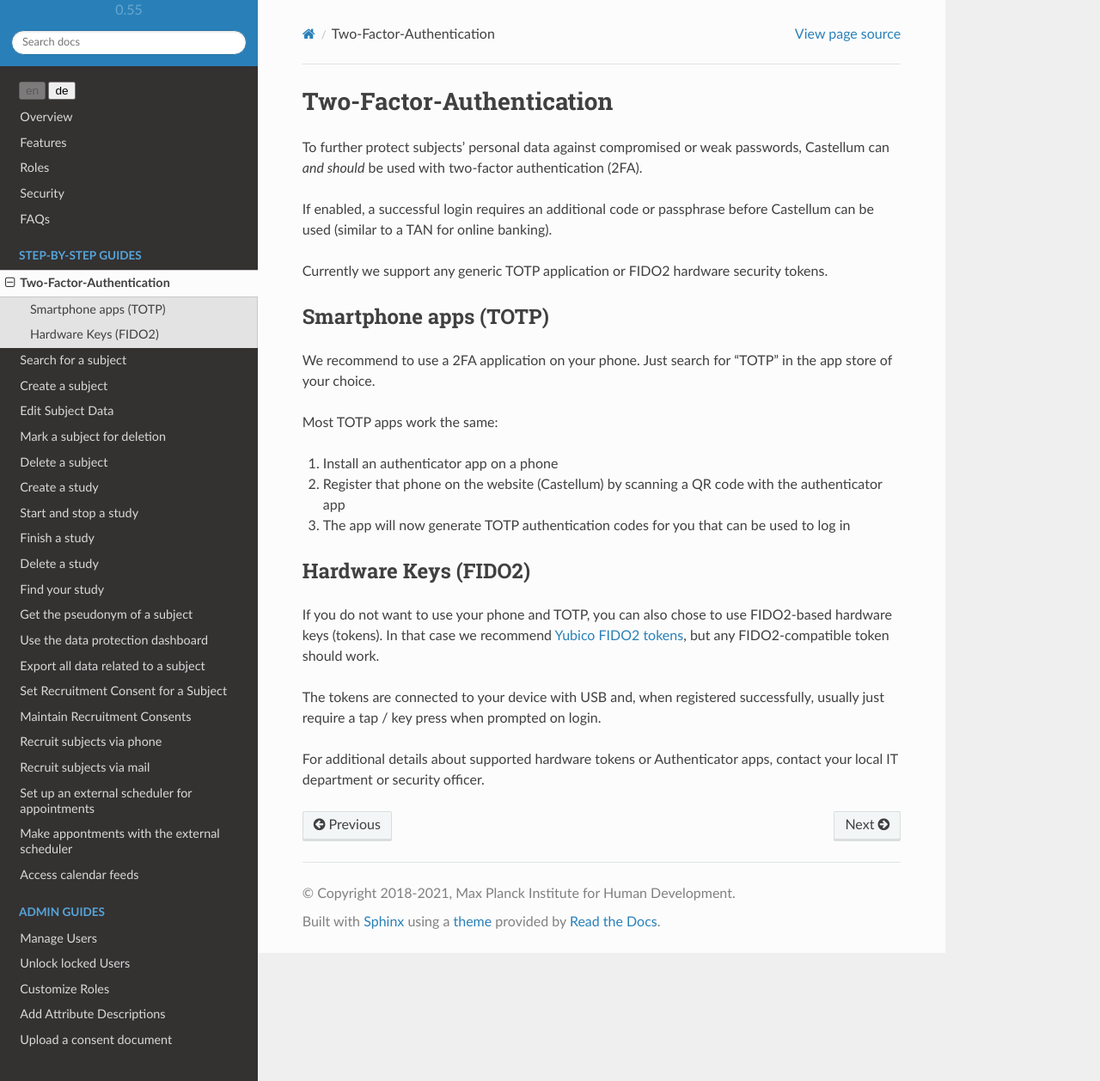
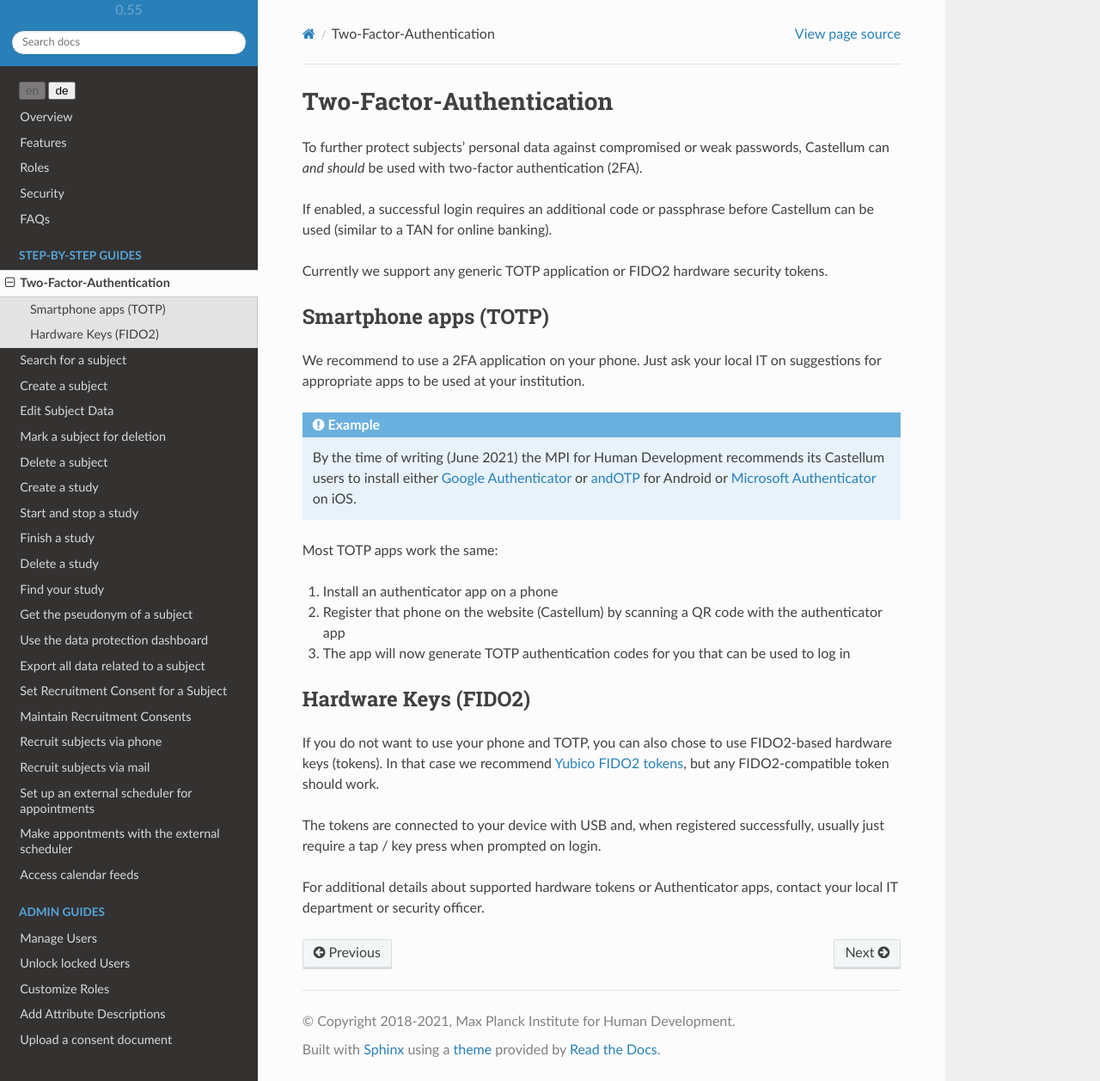
Before and after one commit to DouglasNeuroInformatics/castellum, a Sphinx documentation site: the page built from source/guides/two-factor-authentication.rst, in a window 1280 px wide and 1258 px high. Shown: the whole window at 86% size. Built offline with Sphinx 7.4.7 and the Read the Docs theme 2.0.0, drawn with Linux system fonts in a browser that asks for light colours.

Commit message:
add example for totp apps

```diff
--- a/source/guides/two-factor-authentication.rst
+++ b/source/guides/two-factor-authentication.rst
@@ -16,8 +16,17 @@ tokens.
 Smartphone apps (TOTP)
 ----------------------
 
-We recommend to use a 2FA application on your phone. Just search for "TOTP" in
-the app store of your choice.
+We recommend to use a 2FA application on your phone. Just ask your local IT on
+suggestions for appropriate apps to be used at your institution.
+
+.. admonition:: Example
+
+    By the time of writing (June 2021) the MPI for Human Development recommends
+    its Castellum users to install either `Google Authenticator
+    <https://play.google.com/store/apps/details?id=com.google.android.apps.authenticator2>`_
+    or `andOTP <https://f-droid.org/packages/org.shadowice.flocke.andotp/>`_ for
+    Android or `Microsoft Authenticator
+    <https://apps.apple.com/de/app/microsoft-authenticator/id983156458>`_ on iOS.
 
 Most TOTP apps work the same:
 
```
